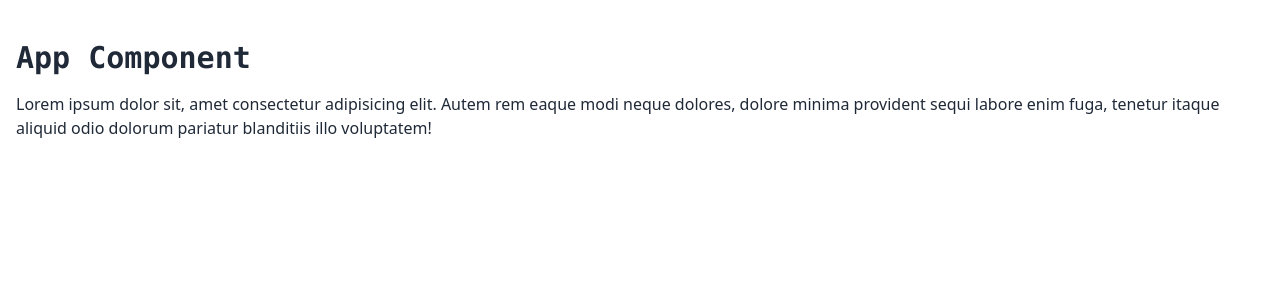
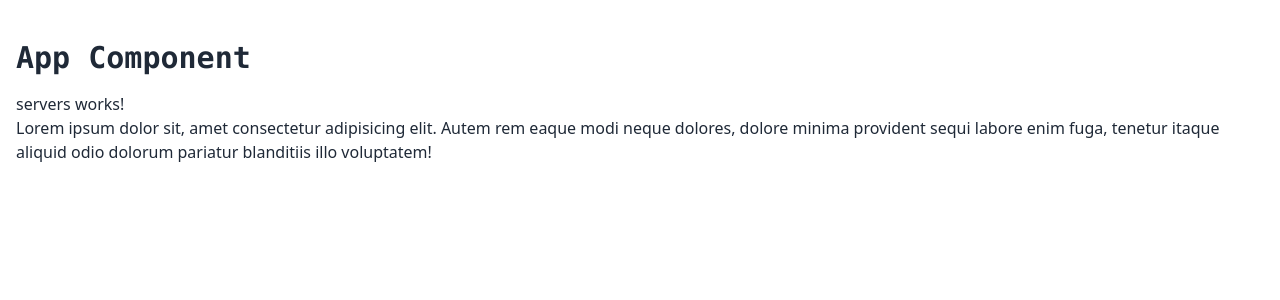
Before and after one commit to tamathecxder/ng-basics, an Angular app: page / in a window 1280 px wide. Shown: the top 300 px of the page. Built offline with nearby package versions, Linux system fonts and the light colour scheme.

Commit message:
generate component using angular cli

```diff
--- a/src/app/app.component.html
+++ b/src/app/app.component.html
@@ -1,5 +1,6 @@
 <div class="container mx-auto px-4 py-10">
   <h1 class="text-3xl font-bold font-mono mb-4">App Component</h1>
 
+  <app-servers></app-servers>
   <app-server></app-server>
 </div>
--- a/src/app/app.module.ts
+++ b/src/app/app.module.ts
@@ -4,11 +4,13 @@
 import { AppComponent } from './app.component';
 import { FormsModule } from '@angular/forms';
 import { ServerComponent } from './server/server.component';
+import { ServersComponent } from './servers/servers.component';
 
 @NgModule({
   declarations: [
     AppComponent,
-    ServerComponent
+    ServerComponent,
+    ServersComponent
   ],
   imports: [
     BrowserModule,
--- /dev/null
+++ b/src/app/servers/servers.component.html
@@ -0,0 +1 @@
+<p>servers works!</p>
```
Also changed, not shown: src/app/servers/servers.component.ts (added, +10 -0 lines), src/app/servers/servers.component.css (added), 1 other file (tests, documents, lock files or other folders).
